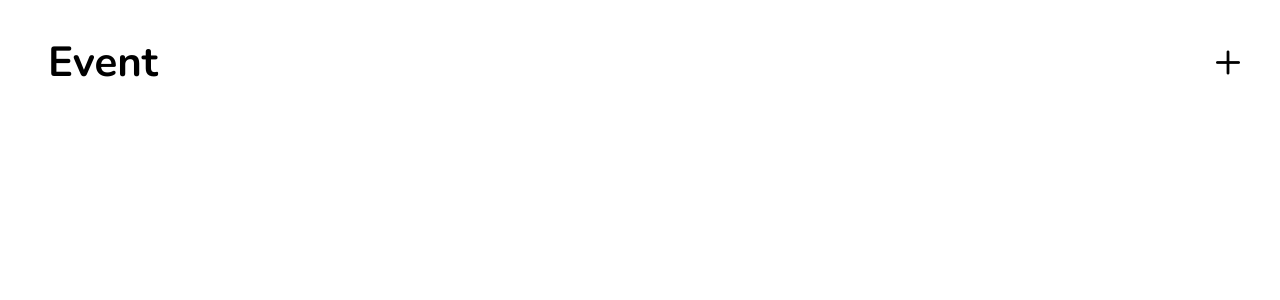
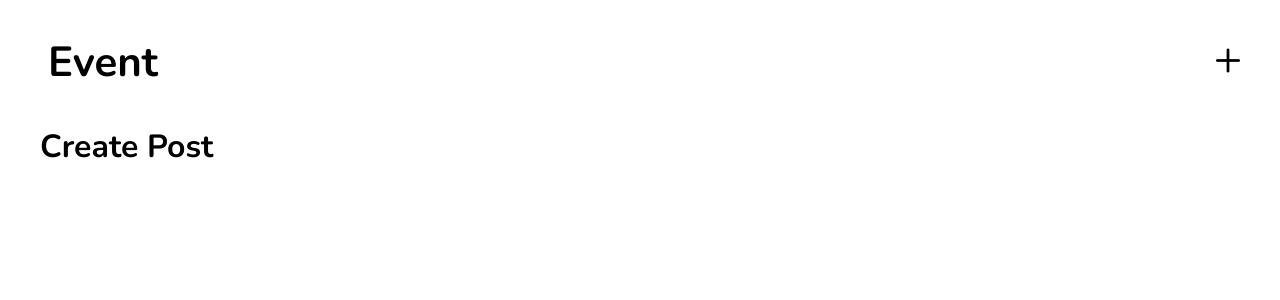
Before and after one commit to bemal63/events, a React (Vite) app: page /create in a window 1280 px wide. Before the commit this address had no page. Shown: the top 300 px of the page. Built offline with nearby package versions, Linux system fonts and the light colour scheme.

Commit message:
Добавил компонент страницы создания поста и роут к нему

```diff
--- a/src/app/App.tsx
+++ b/src/app/App.tsx
@@ -1,7 +1,8 @@
-import { Navbar } from "widgets/Navbar/ui/Navbar/Navbar";
-import { MainPage } from "pages/MainPage/MainPage";
-import { Route, Routes } from "react-router-dom";
-import { PostPage } from "pages/PostPage/PostPage";
+import {Navbar} from "widgets/Navbar/ui/Navbar/Navbar";
+import {MainPage} from "pages/MainPage/MainPage";
+import {Route, Routes} from "react-router-dom";
+import {PostPage} from "pages/PostPage/PostPage";
+import {CreatePostPage} from "pages/CreatePostPage/CreatePostPage.tsx";
 
 export const App = () => {
   return (
@@ -11,6 +12,7 @@ export const App = () => {
         <Route>
           <Route path="/" element={<MainPage />} />
           <Route path="/posts/:id" element={<PostPage />} />
+          <Route path="/create" element={<CreatePostPage />} />
         </Route>
       </Routes>
     </>
--- /dev/null
+++ b/src/pages/CreatePostPage/CreatePostPage.module.scss
@@ -0,0 +1,3 @@
+.container {
+ display: flex;
+}
--- /dev/null
+++ b/src/pages/CreatePostPage/CreatePostPage.tsx
@@ -0,0 +1,9 @@
+import styles from './CreatePostPage.module.scss';
+
+export const CreatePostPage = () => {
+  return (
+    <div className={styles.container}>
+      <h1>Create Post</h1>
+    </div>
+  );
+}
--- a/src/widgets/Navbar/ui/Navbar/Navbar.tsx
+++ b/src/widgets/Navbar/ui/Navbar/Navbar.tsx
@@ -1,8 +1,8 @@
-import { ReactNode, memo } from "react";
+import {memo, ReactNode} from "react";
 import style from "./Navbar.module.scss";
-import { IconFont } from "shared/ui/IconFont/IconFont";
-import { Title } from "shared/ui/Title";
-import { Link } from "react-router-dom";
+import {IconFont} from "shared/ui/IconFont/IconFont";
+import {Title} from "shared/ui/Title";
+import {Link} from "react-router-dom";
 
 interface NavItem {
   item?: NavItem[];
@@ -21,7 +21,9 @@ export const Navbar = memo(({ children }: NavbarProps) => {
           Event
         </Title>
       </Link>
-      <IconFont className={style.icon} iconName="add" color="dark" />
+      <Link to="/create">
+        <IconFont className={style.icon} iconName="add" color="dark" />
+      </Link>
     </nav>
   );
 });
```
